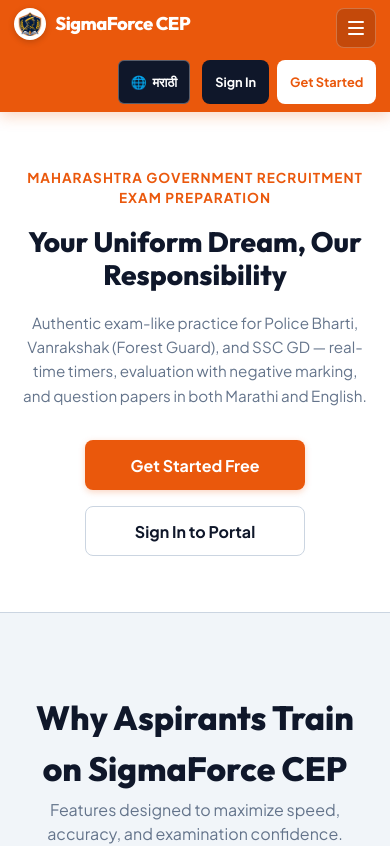
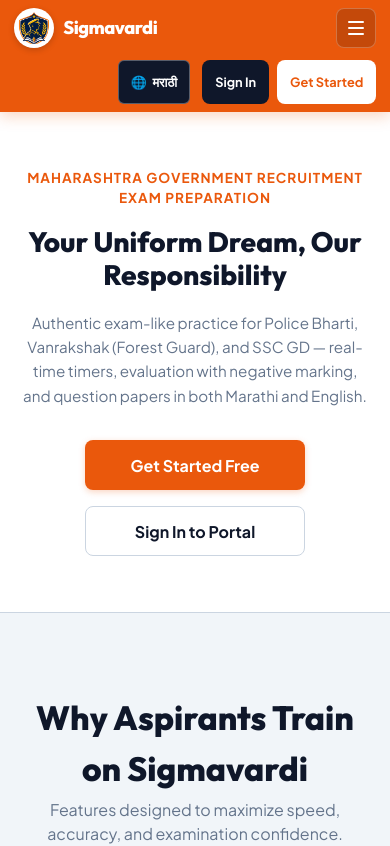
Before and after one commit to tuwid-Ashish/icm_dev1, a Next.js app: page / in a window 390 px wide. Shown: the top 846 px of the page. Built offline with nearby package versions, Linux system fonts and the light colour scheme; no server answers; the database is empty.

Commit message:
Update logo dimensions in theme.css and change brand name in translations

```diff
--- a/src/styles/theme.css
+++ b/src/styles/theme.css
@@ -148,8 +148,8 @@
     align-items: center;
     justify-content: center;
     flex-shrink: 0;
-    width: 42px;
-    height: 42px;
+    width: 56px;
+    height: 56px;
     border-radius: 50%;
     background: #ffffff;
     box-shadow: 0 2px 6px rgba(0, 0, 0, 0.18);
@@ -389,8 +389,8 @@
     }
 
     .brand-logo-badge {
-        width: 32px;
-        height: 32px;
+        width: 40px;
+        height: 40px;
     }
 }
 
--- a/src/translations/translations.js
+++ b/src/translations/translations.js
@@ -1,7 +1,7 @@
 export const translations = {
     en: {
         // Navbar & Brand
-        brand_name: "SigmaForce CEP",
+        brand_name: "Sigmavardi",
         student_dashboard: "Student Dashboard",
         exam_catalog: "Exam Catalog",
         test_history: "Test History",
@@ -18,7 +18,7 @@
         landing_desc: "Authentic exam-like practice for Police Bharti, Vanrakshak (Forest Guard), and SSC GD — real-time timers, evaluation with negative marking, and question papers in both Marathi and English.",
         get_started_free: "Get Started Free",
         sign_in_portal: "Sign In to Portal",
-        why_aspirants_train: "Why Aspirants Train on SigmaForce CEP",
+        why_aspirants_train: "Why Aspirants Train on Sigmavardi",
         why_desc: "Features designed to maximize speed, accuracy, and examination confidence.",
         pillar_1_tag: "Feature 01",
         pillar_1_title: "Authentic Exam Pattern",
@@ -234,7 +234,7 @@
 
     mr: {
         // Navbar & Brand
-        brand_name: "सिग्माफोर्स CEP",
+        brand_name: "सिग्मावर्दी",
         student_dashboard: "विद्यार्थी डॅशबोर्ड",
         exam_catalog: "परीक्षा कॅटलॉग",
         test_history: "चाचणी इतिहास",
@@ -251,7 +251,7 @@
         landing_desc: "पोलिस भरती, वनरक्षक आणि SSC GD साठी अस्सल परीक्षेसारखा सराव — रिअल-टाइम टायमर, निगेटिव्ह मार्किंगसह मूल्यमापन, आणि मराठी व इंग्रजी दोन्ही भाषेत प्रश्नपत्रिका.",
         get_started_free: "विनामूल्य नोंदणी करा",
         sign_in_portal: "पोर्टलवर साइन इन करा",
-        why_aspirants_train: "परीक्षार्थी सिग्माफोर्स CEP वर सराव का करतात?",
+        why_aspirants_train: "परीक्षार्थी सिग्मावर्दी वर सराव का करतात?",
         why_desc: "वेग, अचूकता आणि परीक्षा आत्मविश्वास वाढवण्यासाठी डिझाइन केलेली वैशिष्ट्ये.",
         pillar_1_tag: "वैशिष्ट्य ०१",
         pillar_1_title: "अस्सल परीक्षा पॅटर्न",
```
